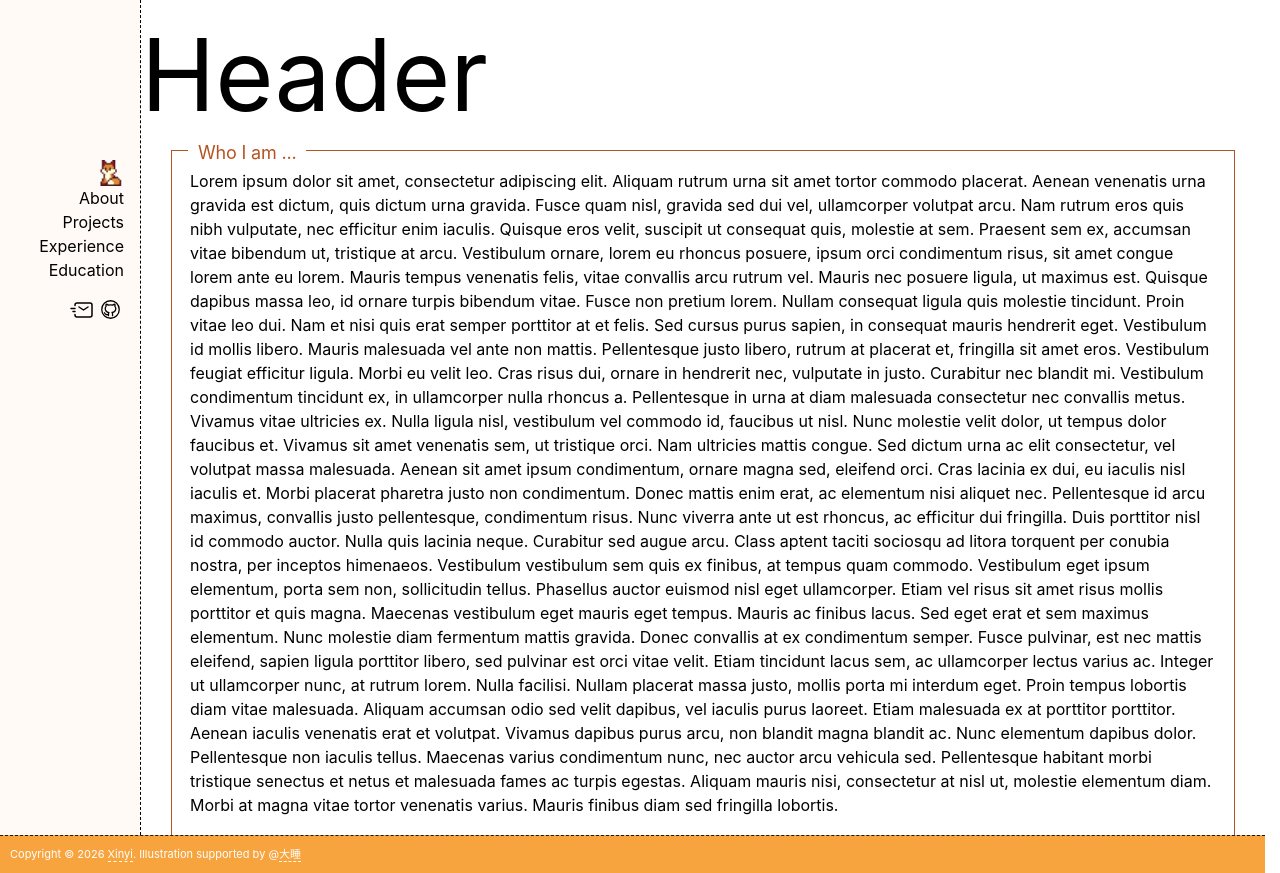
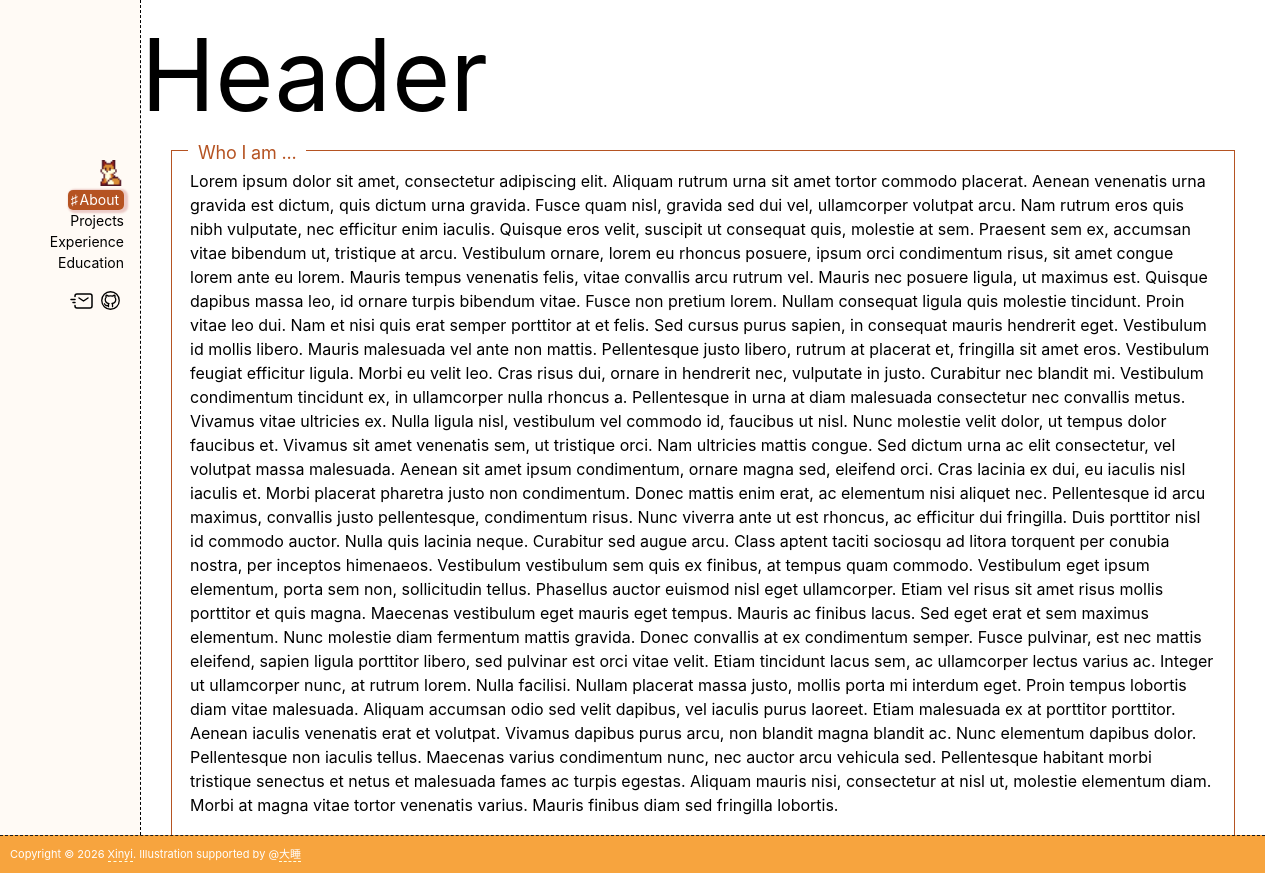
Before and after one commit to appleseed0910/me, a React (Vite) app: page / in a window 1280 px wide. Built offline with nearby package versions, Linux system fonts and the light colour scheme; a web font is replaced by a local one.

Commit message:
add active route class to sidebar

```diff
--- a/src/components/Sidebar/Sidebar.tsx
+++ b/src/components/Sidebar/Sidebar.tsx
@@ -6,11 +6,11 @@ import { useState } from 'react';
 
 
 
-import { Link } from 'react-router-dom';
+import { Link, useLocation } from 'react-router-dom';
 
 function Sidebar() {
+    const location = useLocation()
     const [ activeFox, setActiveFox ] = useState(false)
-
 
     return (
         <>
@@ -24,14 +24,25 @@ function Sidebar() {
                     </div>
 
                     <div className="ul-container">
-                        <ul className="nav">
+                        <ul className='nav'>
                             <li
                                 onMouseEnter={() => {setActiveFox(true)}}
-                                onMouseLeave={() => {setActiveFox(false)}}>
-                                    <Link to="/">About</Link></li>
-                            <li><Link to="/projects">Projects</Link></li>
-                            <li><Link to="/experience">Experience</Link></li>
-                            <li><Link to="/education">Education</Link></li>
+                                onMouseLeave={() => {setActiveFox(false)}}
+                                className={location.pathname === '/' ? 'active' : ''}>
+                                    <Link to="/">About</Link>
+                            </li>
+                            <li
+                                className={location.pathname === '/projects' ? 'active' : ''}>
+                                <Link to="/projects">Projects</Link>
+                            </li>
+                            <li
+                                className={location.pathname === '/experience' ? 'active' : ''}>
+                                <Link to="/experience">Experience</Link>
+                            </li>
+                            <li
+                                className={location.pathname === '/education' ? 'active' : ''}>
+                                <Link to="/education">Education</Link>
+                            </li>
                         </ul>
                     </div>
 
--- a/src/components/Sidebar/style.less
+++ b/src/components/Sidebar/style.less
@@ -1,6 +1,6 @@
 .sidebar {
     height: 100%;
-    font-size: .16rem;
+    font-size: .14rem;
     background-color: #fffaf5;
     display: flex;
     flex-direction: column;
@@ -44,6 +44,7 @@
         }
 
         .ul-container {
+            padding-top: .03rem;
             padding-right: .16rem;
 
             .nav {
@@ -51,6 +52,23 @@
                     text-align: end;
                 }
             }
+
+            .active a {
+                background-color: #b55322;
+                color: #FFF;
+                border-radius: .05rem;
+                padding: .01rem .05rem .02rem .12rem;
+                transition: all .3s ease-in-out;
+                box-shadow: 2px 1px 2px 2px rgba(153, 10, 10, 0.2);
+                position: relative;
+
+                &::before {
+                    position: absolute;
+                    content: '♯' ;
+                    left: 3px;
+                }
+            }
+
         }
 
         .icon-container {
@@ -68,8 +86,4 @@
             }
         }
     }
-
-
-
-
 }
--- a/src/styles/base.css
+++ b/src/styles/base.css
@@ -26,6 +26,12 @@
 
     footer #fccf9a
 
+
+    icon reference:
+
+    https://copychar.cc/symbols/
+    https://iconoir.com/
+
 */
 
 
```
